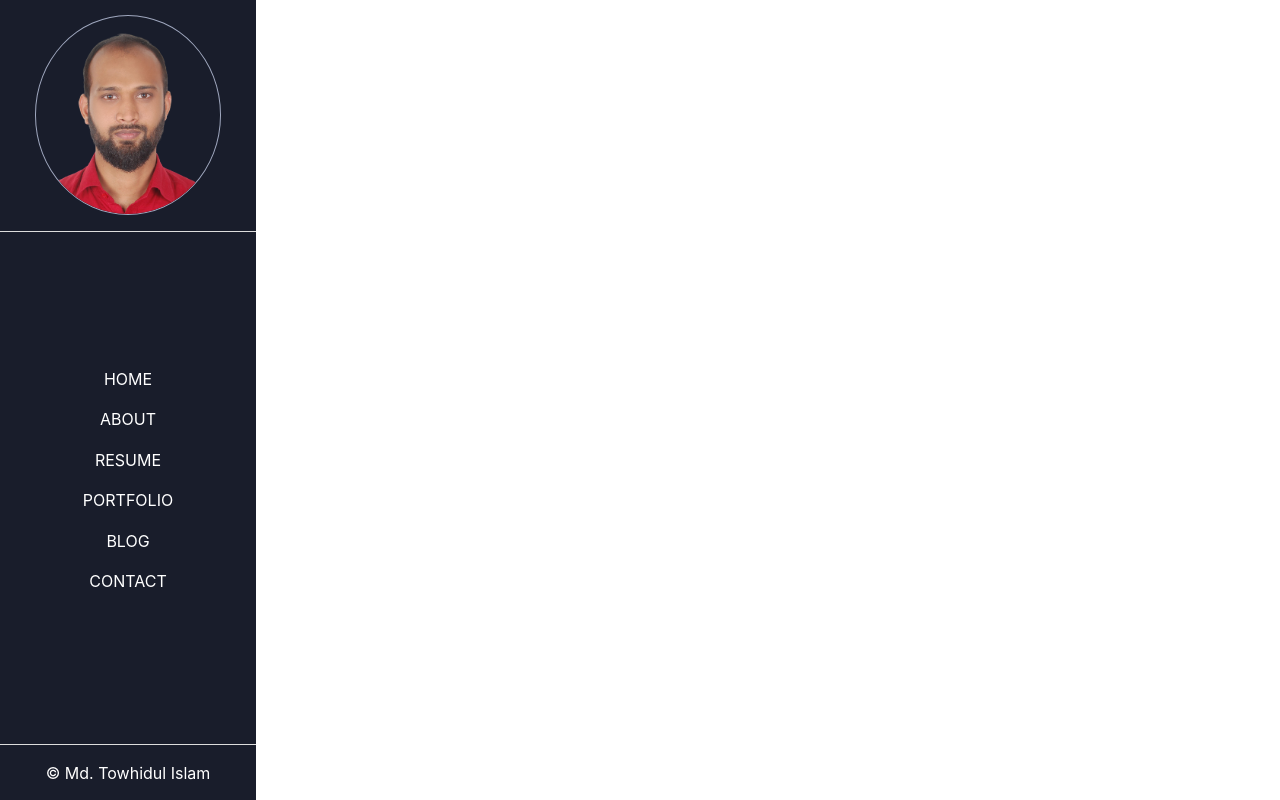
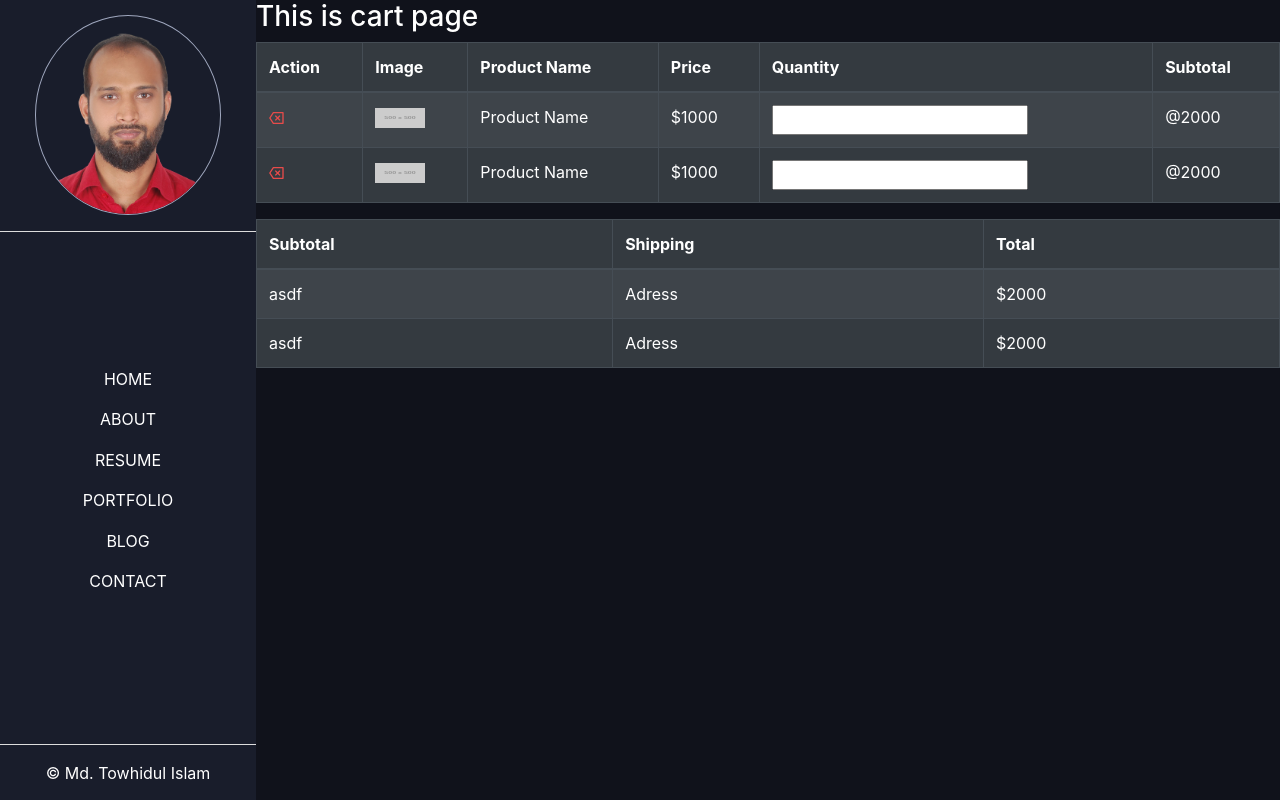
Before and after one commit to TowhidAust/onlineProductSellingApp, a React (Create React App) app in the folder online-product-selling-app/: page /CartPage in a window 1280 px wide. Built offline with nearby package versions, Linux system fonts and the light colour scheme.

Commit message:
added cart page

```diff
--- a/online-product-selling-app/src/App.js
+++ b/online-product-selling-app/src/App.js
@@ -14,7 +14,7 @@ import Contact from "./components/Contact";
 import ProductDetails from "./components/ProductDetails";
 import LeftDrawer from './components/Left_Drawer';
 import 'bootstrap/dist/css/bootstrap.min.css';
-
+import CartPage from './components/CartPage';
 
 function App(props) {
   return (
@@ -29,6 +29,8 @@ function App(props) {
               <Route path="/Blog" exact component={Blog}></Route>
               <Route path="/Contact" exact component={Contact}></Route>
               <Route path={`/ProductDetails/:${props.productid}`} exact component={ProductDetails} productdescription={props.productdescription}></Route>
+              <Route path="/CartPage" exact component={CartPage} ></Route>
+
             </Switch>
       </div>
 
--- a/online-product-selling-app/src/components/AddToCartButton/index.js
+++ b/online-product-selling-app/src/components/AddToCartButton/index.js
@@ -2,10 +2,19 @@ import React, { Component } from 'react';
 import './addToCartButton.css';
 
 export default class AddToCartButton extends Component {
+    constructor(props){
+        super(props);
+        this.state={
+            isDataLoaded: false
+        }
+    }
+    componentDidMount(){
+
+    }
     render() {
         return (
             <>
-                <button>Add to cart Button</button>
+                <button onClick={()=>{}}>Add to cart Button</button>
             </>
         )
     }
--- a/online-product-selling-app/src/components/AddToCartHome/addtoCartHome.css
+++ b/online-product-selling-app/src/components/AddToCartHome/addtoCartHome.css
@@ -0,0 +1,8 @@
+.homeCartButtonCont{
+    display: flex;
+    justify-content: center;
+    align-items: center;
+}
+.homeCartButtonCont button{
+    width: 50%;
+}
--- a/online-product-selling-app/src/components/AddToCartHome/index.js
+++ b/online-product-selling-app/src/components/AddToCartHome/index.js
@@ -1,9 +1,18 @@
 import React, { Component } from 'react';
 import './addtoCartHome.css';
 import {RiDeleteBack2Line} from 'react-icons/ri';
+import { Link } from 'react-router-dom';
+export default class AddToCartHome extends Component {
+    constructor(props){
+        super(props);
+        this.state={
+            isDataLoaded: false
+        }
+    }
+    componentDidMount(){
 
+    }
 
-export default class AddToCartHome extends Component {
     render() {
         return (
             <>
@@ -15,8 +24,12 @@ export default class AddToCartHome extends Component {
 
                     <div> 1 * $1000</div>
                     <div>Subtotal: $1000</div>
-                    <button>View Cart</button>
-                    <button>Check Out</button>
+                    <div className="homeCartButtonCont">
+                        <button>
+                            <Link style={{color:"white", listStyle:"none", fontSize:"20px"}} to={"/CartPage/"}>View Cart</Link>
+                        </button>
+                        <button> <Link style={{color:"white", listStyle:"none", fontSize:"20px"}}>CheckOut</Link></button>
+                    </div>
                 </div>
             </>
         )
--- /dev/null
+++ b/online-product-selling-app/src/components/CartPage/cartPage.css
@@ -0,0 +1,11 @@
+.cartPageContainer{
+    width: 80%;
+    margin-left: 20%;
+    min-height: 100vh;
+    background-color: #10121B;
+    color: white;
+}
+
+.actionTable{
+    cursor: pointer;
+}
--- /dev/null
+++ b/online-product-selling-app/src/components/CartPage/index.js
@@ -0,0 +1,47 @@
+import React, { Component } from 'react';
+import { Table } from 'react-bootstrap';
+import "./cartPage.css";
+import {RiDeleteBack2Line} from 'react-icons/ri';
+import CartTotals from '../cartTotals';
+export default class CartPage extends Component {
+    render() {
+        return (
+            <div className="cartPageContainer">
+                <h3>This is cart page</h3>
+                <Table striped bordered hover variant="dark">
+                    <thead>
+                        <tr>
+                            <th>Action</th>
+                            <th>Image</th>
+                            <th>Product Name</th>
+                            <th>Price</th>
+                            <th>Quantity</th>
+                            <th>Subtotal</th>
+                        </tr>
+                    </thead>
+                    <tbody>
+                        <tr>
+                            <td ><RiDeleteBack2Line className="actionTable"  color="#E74B4A"/></td>
+                            <td><img src="http://placehold.it/500x500" alt="prodImg" style={{width:"50px", height:"20px"}}/></td>
+                            <td>Product Name</td>
+                            <td>$1000</td>
+                            <td> <input type="number" /></td>
+                            <td>@2000</td>
+                        </tr>
+                        <tr>
+                            <td ><RiDeleteBack2Line className="actionTable"  color="#E74B4A"/></td>
+                            <td><img src="http://placehold.it/500x500" alt="prodImg" style={{width:"50px", height:"20px"}}/></td>
+                            <td>Product Name</td>
+                            <td>$1000</td>
+                            <td> <input type="number" /></td>
+                            <td>@2000</td>
+                        </tr>
+                    </tbody>
+                </Table>
+
+                <CartTotals/>
+
+            </div>
+        )
+    }
+}
--- a/online-product-selling-app/src/components/ProductCard/index.js
+++ b/online-product-selling-app/src/components/ProductCard/index.js
@@ -55,7 +55,7 @@ export default class ProductCard extends Component {
                     <div className="Heading">
                         <h3>Shop</h3>
                        <SortingDropDown/>
-                       <AddToCartHome/>
+                       <AddToCartHome />
 
                     </div>
                     <div className="productCardsCont">
--- a/online-product-selling-app/src/components/ProductDetails/index.js
+++ b/online-product-selling-app/src/components/ProductDetails/index.js
@@ -23,7 +23,6 @@ export default class ProductDetails extends Component {
                 productSampleData: data,
                 productID,
             });
-
         });
     }
 
--- a/online-product-selling-app/src/components/ProductDetails/productDetails.css
+++ b/online-product-selling-app/src/components/ProductDetails/productDetails.css
@@ -17,17 +17,17 @@
     margin-top: 2%;
 }
 .descriptionInner .descriptions{
-    width: 70%;
+    width: 80%;
 }
 .descriptionInner .descriptions img{
     width: 100%;
 }
 .AddToCartDesc{
-    width: 30%;
+    width: 20%;
 }
 
 .imgNDetails{
-    width: 50%;
+    width: 60%;
 }
 .imgNDetails{
     display: flex;
@@ -35,6 +35,6 @@
     /* flex-flow: wrap; */
 }
 .priceNDetails{
-    width: 50%;
-    padding: 1%;
+    width: 40%;
+    padding: 3%;
 }
--- /dev/null
+++ b/online-product-selling-app/src/components/cartTotals/cartTotal.css
@@ -0,0 +1,3 @@
+.cartTotalsCont{
+
+}
--- /dev/null
+++ b/online-product-selling-app/src/components/cartTotals/index.js
@@ -0,0 +1,34 @@
+import React, { Component } from 'react'
+import { Table } from 'react-bootstrap'
+import './cartTotal.css';
+export default class CartTotals extends Component {
+    render() {
+        return (
+            <div className="cartTotalsCont">
+               <Table striped bordered hover variant="dark">
+                    <thead>
+                        <tr>
+                            <th>Subtotal</th>
+                            <th>Shipping</th>
+                            <th>Total</th>
+
+                        </tr>
+                    </thead>
+                    <tbody>
+                        <tr>
+                            <td >asdf</td>
+                            <td>Adress</td>
+                            <td>$2000</td>
+                        </tr>
+
+                        <tr>
+                        <td >asdf</td>
+                            <td>Adress</td>
+                            <td>$2000</td>
+                        </tr>
+                    </tbody>
+                </Table>
+            </div>
+        )
+    }
+}
```
